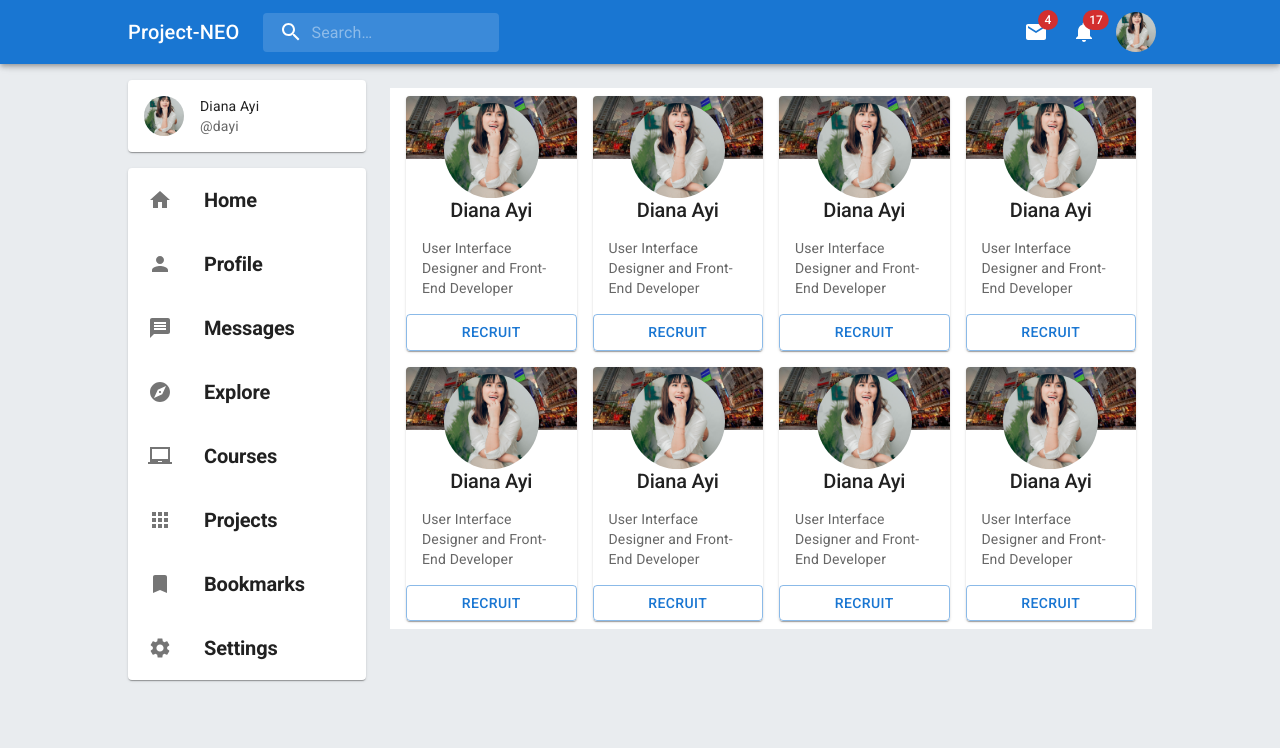
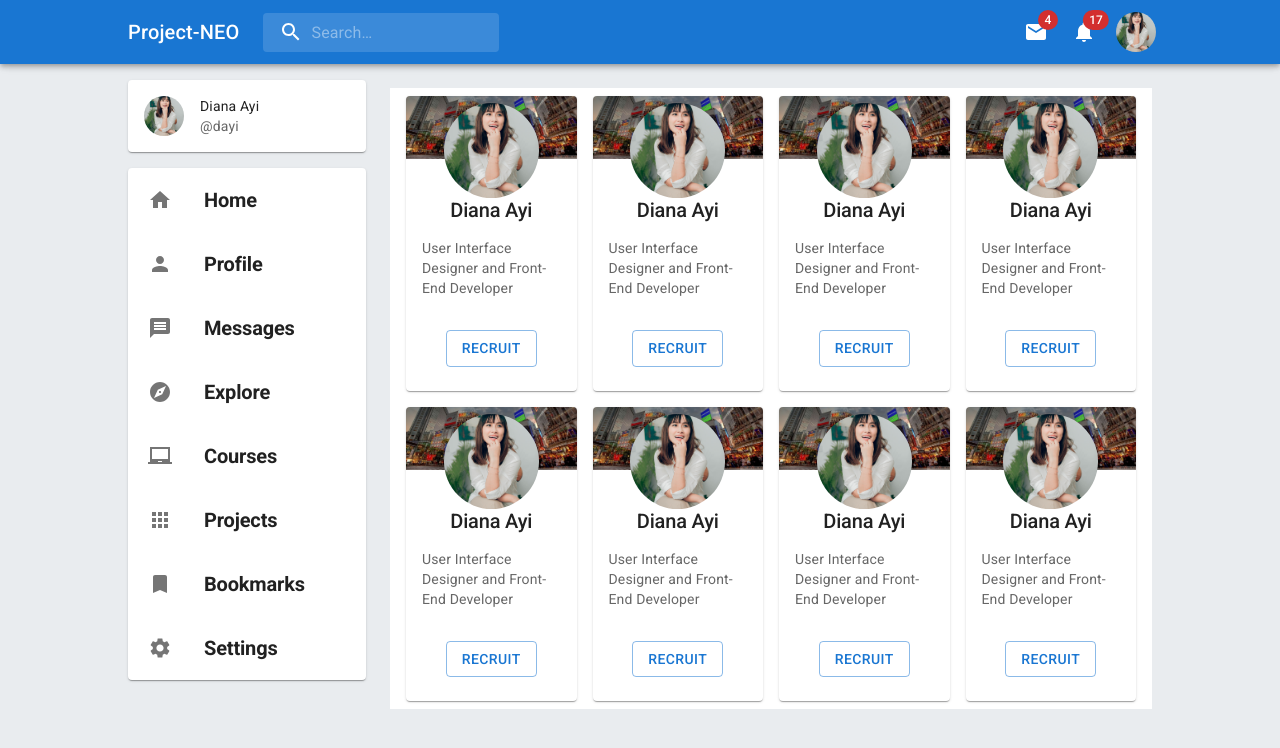
Before and after one commit to jpzambranoleon/project-neo-front-end, a React (Create React App) app: page /explore in a window 1280 px wide. Shown: the top 748 px of the page. Built offline with nearby package versions, Linux system fonts and the light colour scheme.

Commit message:
updated UserCard.jsx

```diff
--- a/src/pages/Explore/components/UserCard.jsx
+++ b/src/pages/Explore/components/UserCard.jsx
@@ -18,9 +18,11 @@ const UserCard = () => {
                     User Interface Designer and Front-End Developer
                 </Typography>
                 </CardContent>
-                <Button variant="outlined" fullWidth>
-                    Recruit
-                </Button>
+                <CardContent>
+                    <Button variant="outlined">
+                        Recruit
+                    </Button>
+                </CardContent>
             </Grid>
         </Card>
     )
```
